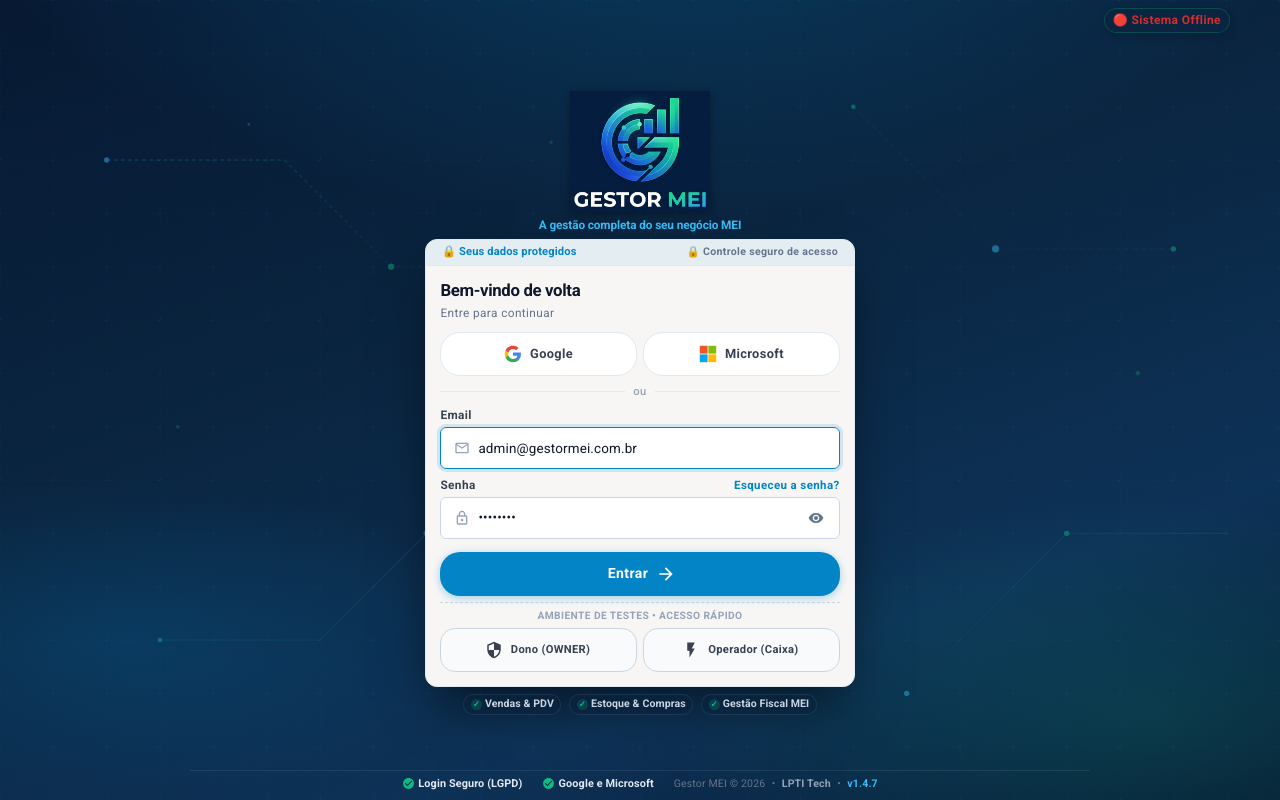
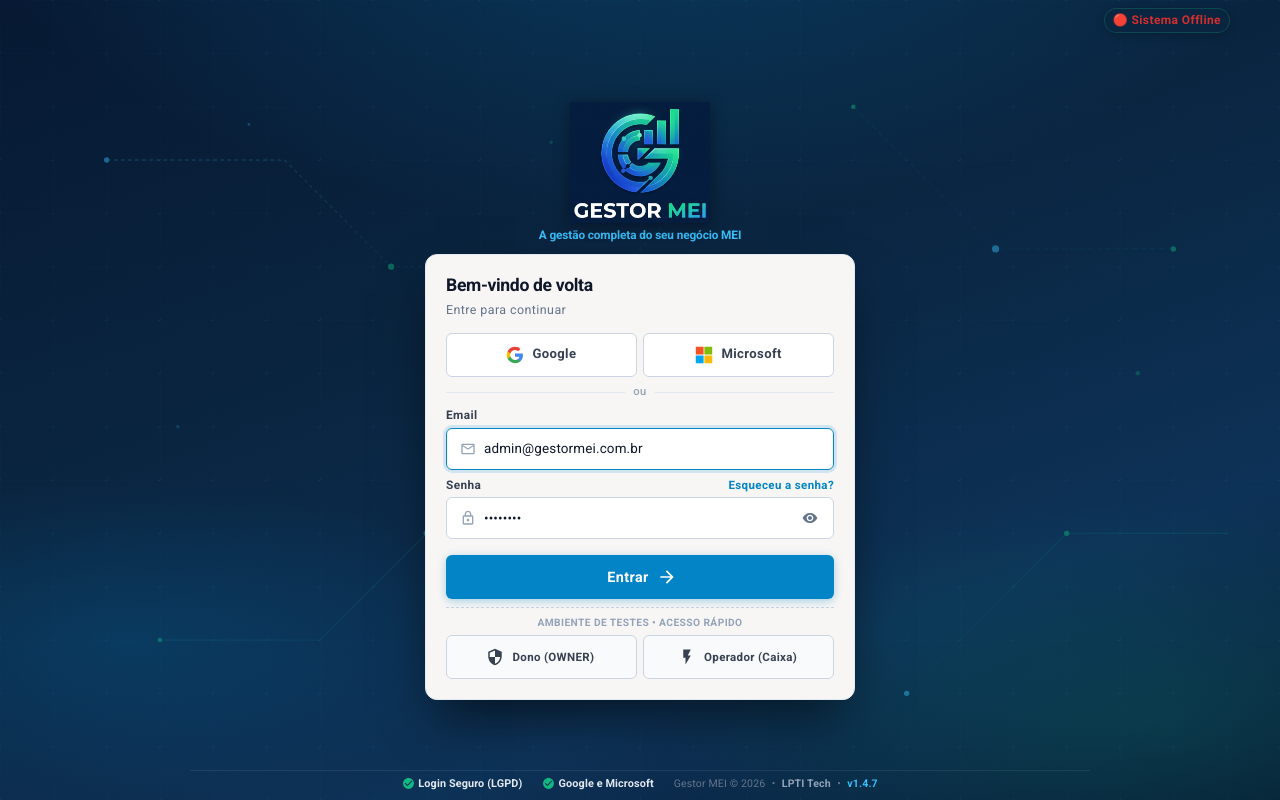
Before and after one commit to LPTI-Tech/gestor-mei, a React (Vite) app in the folder frontend/: page /login in a window 1280 px wide. Built offline with nearby package versions, Linux system fonts and the light colour scheme; no server answers.

Commit message:
feat(login): Login 2.3 - superfície porcelana e refinamento visual

```diff
--- a/frontend/src/components/AuthLayout.tsx
+++ b/frontend/src/components/AuthLayout.tsx
@@ -238,7 +238,7 @@ export const AuthLayout: React.FC<AuthLayoutProps> = ({
           my: 'auto',
         }}
       >
-        {/* PARTE 1 - ITEM 3: A LOGO CENTRALIZADA COM DIMENSÃO OTIMIZADA */}
+        {/* LOGO TOTALMENTE LIVRE — SEM CAIXA */}
         <Box
           sx={{
             width: '100%',
@@ -246,20 +246,8 @@ export const AuthLayout: React.FC<AuthLayoutProps> = ({
             flexDirection: 'column',
             alignItems: 'center',
             justifyContent: 'center',
-            mb: 0.8,
+            mb: 1.5,
             textAlign: 'center',
-          }}
-        >
-          {/* Logo livre — sem caixa escura */}
-          <Box
-            sx={{
-              display: 'inline-flex',
-              alignItems: 'center',
-              justifyContent: 'center',
-              mx: 'auto',
-              px: 1.5,
-              py: 0.4,
-              mb: 0.4,
           }}
         >
           <Box
@@ -271,10 +259,10 @@ export const AuthLayout: React.FC<AuthLayoutProps> = ({
               height: 'auto',
               display: 'block',
               margin: '0 auto',
-                filter: 'drop-shadow(0 2px 4px rgba(0, 0, 0, 0.35))',
+              filter: 'drop-shadow(0 2px 8px rgba(0, 0, 0, 0.4))',
+              mb: 0.6,
             }}
           />
-          </Box>
 
           <Typography
             sx={{
@@ -290,7 +278,7 @@ export const AuthLayout: React.FC<AuthLayoutProps> = ({
           </Typography>
         </Box>
 
-        {/* CARD CENTRAL DE LOGIN — LOGIN 2.3: fundo claro sobre fundo escuro */}
+        {/* CARD CENTRAL DE LOGIN — LOGIN 2.3: Superfície Porcelana #F7F6F5 */}
         <Card
           elevation={0}
           sx={{
@@ -303,52 +291,14 @@ export const AuthLayout: React.FC<AuthLayoutProps> = ({
             overflow: 'hidden',
           }}
         >
-          {/* Faixa Superior de Proteção — LOGIN 2.3: cores adaptadas ao card claro */}
-          <Box
-            sx={{
-              py: 0.4,
-              px: 2,
-              bgcolor: 'rgba(2, 132, 199, 0.08)',
-              borderBottom: '1px solid #E2E8F0',
-              display: 'flex',
-              alignItems: 'center',
-              justifyContent: 'space-between',
-            }}
-          >
-            <Typography
-              variant="caption"
-              sx={{
-                color: '#0284c7',
-                fontWeight: 700,
-                fontSize: '0.7rem',
-                letterSpacing: '0.01em',
-                display: 'flex',
-                alignItems: 'center',
-                gap: 0.5,
-              }}
-            >
-              {badgeText}
-            </Typography>
-            <Typography
-              variant="caption"
-              sx={{
-                color: '#64748b',
-                fontWeight: 600,
-                fontSize: '0.66rem',
-              }}
-            >
-              {securitySubtext}
-            </Typography>
-          </Box>
-
-          <CardContent sx={{ p: { xs: 1.5, sm: 1.8 }, '&:last-child': { pb: { xs: 1.5, sm: 1.8 } } }}>
+          <CardContent sx={{ p: { xs: 2, sm: 2.5 }, '&:last-child': { pb: { xs: 2, sm: 2.5 } } }}>
             {/* Título & Subtítulo Interno */}
-            <Box sx={{ mb: 1, textAlign: 'left' }}>
+            <Box sx={{ mb: 1.5, textAlign: 'left' }}>
               <Typography
                 variant="subtitle1"
                 sx={{
                   fontWeight: 800,
-                  fontSize: '1.05rem',
+                  fontSize: '1.1rem',
                   letterSpacing: '-0.02em',
                   color: '#0F172A',
                   lineHeight: 1.2,
@@ -360,7 +310,7 @@ export const AuthLayout: React.FC<AuthLayoutProps> = ({
                 variant="caption"
                 sx={{
                   color: '#64748b',
-                  fontSize: '0.74rem',
+                  fontSize: '0.78rem',
                 }}
               >
                 {subtitle}
@@ -370,55 +320,6 @@ export const AuthLayout: React.FC<AuthLayoutProps> = ({
             {children}
           </CardContent>
         </Card>
-
-        {/* Benefícios em Pílulas Sutis (Chips Inferiores Compactos) */}
-        <Box
-          sx={{
-            display: 'flex',
-            alignItems: 'center',
-            justifyContent: 'center',
-            gap: 1,
-            mt: 0.8,
-            flexWrap: 'wrap',
-          }}
-        >
-          {['Vendas & PDV', 'Estoque & Compras', 'Gestão Fiscal MEI'].map((item) => (
-            <Box
-              key={item}
-              sx={{
-                display: 'inline-flex',
-                alignItems: 'center',
-                gap: 0.4,
-                px: 0.8,
-                py: 0.2,
-                borderRadius: 1,
-                bgcolor: 'rgba(10, 37, 64, 0.45)',
-                backdropFilter: 'blur(6px)',
-                border: '1px solid rgba(255, 255, 255, 0.08)',
-              }}
-            >
-              <Box
-                sx={{
-                  width: 11,
-                  height: 11,
-                  borderRadius: '50%',
-                  bgcolor: 'rgba(16, 185, 129, 0.2)',
-                  color: '#10b981',
-                  display: 'flex',
-                  alignItems: 'center',
-                  justifyContent: 'center',
-                  fontSize: '0.52rem',
-                  fontWeight: 900,
-                }}
-              >
-                ✓
-              </Box>
-              <Typography sx={{ color: '#cbd5e1', fontSize: '0.66rem', fontWeight: 600 }}>
-                {item}
-              </Typography>
-            </Box>
-          ))}
-        </Box>
       </Box>
 
       {/* ==================================================================== */}
--- a/frontend/src/pages/Login.tsx
+++ b/frontend/src/pages/Login.tsx
@@ -60,16 +60,13 @@ const MicrosoftIcon = () => (
   </svg>
 );
 
-// Identifica se o ambiente é de desenvolvimento local ou homologação
+// Identifica se o ambiente é de desenvolvimento local (oculto em qualquer domínio de produção/staging)
 const isDevOrHomolog = (): boolean => {
   if (typeof window === 'undefined') return false;
   const hostname = window.location.hostname;
   return (
     hostname === 'localhost' ||
     hostname === '127.0.0.1' ||
-    hostname.includes('beta') ||
-    hostname.includes('staging') ||
-    hostname.includes('homolog') ||
     Boolean(import.meta.env.DEV)
   );
 };
@@ -352,12 +349,12 @@ export const Login: React.FC = () => {
           disabled={loading || socialLoading !== null}
           onClick={handleGoogleClick}
           sx={{
-            height: 34,
-            borderRadius: 2,
+            height: 38,
+            borderRadius: '6px',
             textTransform: 'none',
             fontWeight: 600,
-            fontSize: '0.8rem',
-            borderColor: '#E2E8F0',
+            fontSize: '0.82rem',
+            borderColor: '#CBD5E1',
             bgcolor: '#FFFFFF',
             color: '#374151',
             boxShadow: 'none',
@@ -382,12 +379,12 @@ export const Login: React.FC = () => {
           disabled={loading || socialLoading !== null}
           onClick={handleMicrosoftClick}
           sx={{
-            height: 34,
-            borderRadius: 2,
+            height: 38,
+            borderRadius: '6px',
             textTransform: 'none',
             fontWeight: 600,
-            fontSize: '0.8rem',
-            borderColor: '#E2E8F0',
+            fontSize: '0.82rem',
+            borderColor: '#CBD5E1',
             bgcolor: '#FFFFFF',
             color: '#374151',
             boxShadow: 'none',
@@ -545,11 +542,11 @@ export const Login: React.FC = () => {
           disabled={loading || socialLoading !== null}
           endIcon={!loading ? <ArrowForward sx={{ fontSize: 16 }} /> : undefined}
           sx={{
-            mt: 0.8,
-            height: 36,
+            mt: 1.2,
+            height: 42,
             fontWeight: 700,
-            fontSize: '0.88rem',
-            borderRadius: 2,
+            fontSize: '0.9rem',
+            borderRadius: '6px',
             textTransform: 'none',
             background: '#0284c7',
             boxShadow: '0 2px 8px rgba(2, 132, 199, 0.35)',
@@ -571,12 +568,12 @@ export const Login: React.FC = () => {
           )}
         </Button>
 
-        {/* ALTERAÇÃO 4: Atalhos Demo (Exibidos APENAS em localhost ou homologação) */}
+        {/* ALTERAÇÃO 4: Atalhos Demo (Exibidos APENAS em localhost ou desenvolvimento local) */}
         {isDevOrHomolog() && (
           <Box
             sx={{
-              mt: 0.8,
-              pt: 0.6,
+              mt: 1,
+              pt: 0.8,
               borderTop: '1px dashed #CBD5E1',
             }}
           >
@@ -604,12 +601,12 @@ export const Login: React.FC = () => {
                 onClick={() => fillDemo('admin')}
                 startIcon={<Security sx={{ fontSize: 14 }} />}
                 sx={{
-                  py: 0.2,
-                  height: 26,
-                  borderRadius: 1.5,
+                  py: 0.4,
+                  height: 30,
+                  borderRadius: '6px',
                   textTransform: 'none',
                   fontWeight: 600,
-                  fontSize: '0.7rem',
+                  fontSize: '0.72rem',
                   borderColor: '#CBD5E1',
                   color: '#374151',
                   bgcolor: '#F8FAFC',
@@ -630,12 +627,12 @@ export const Login: React.FC = () => {
                 onClick={() => fillDemo('operador')}
                 startIcon={<FlashOn sx={{ fontSize: 14 }} />}
                 sx={{
-                  py: 0.2,
-                  height: 26,
-                  borderRadius: 1.5,
+                  py: 0.4,
+                  height: 30,
+                  borderRadius: '6px',
                   textTransform: 'none',
                   fontWeight: 600,
-                  fontSize: '0.7rem',
+                  fontSize: '0.72rem',
                   borderColor: '#CBD5E1',
                   color: '#374151',
                   bgcolor: '#F8FAFC',
```
Lines whose indentation alone changed are shown as unchanged.
